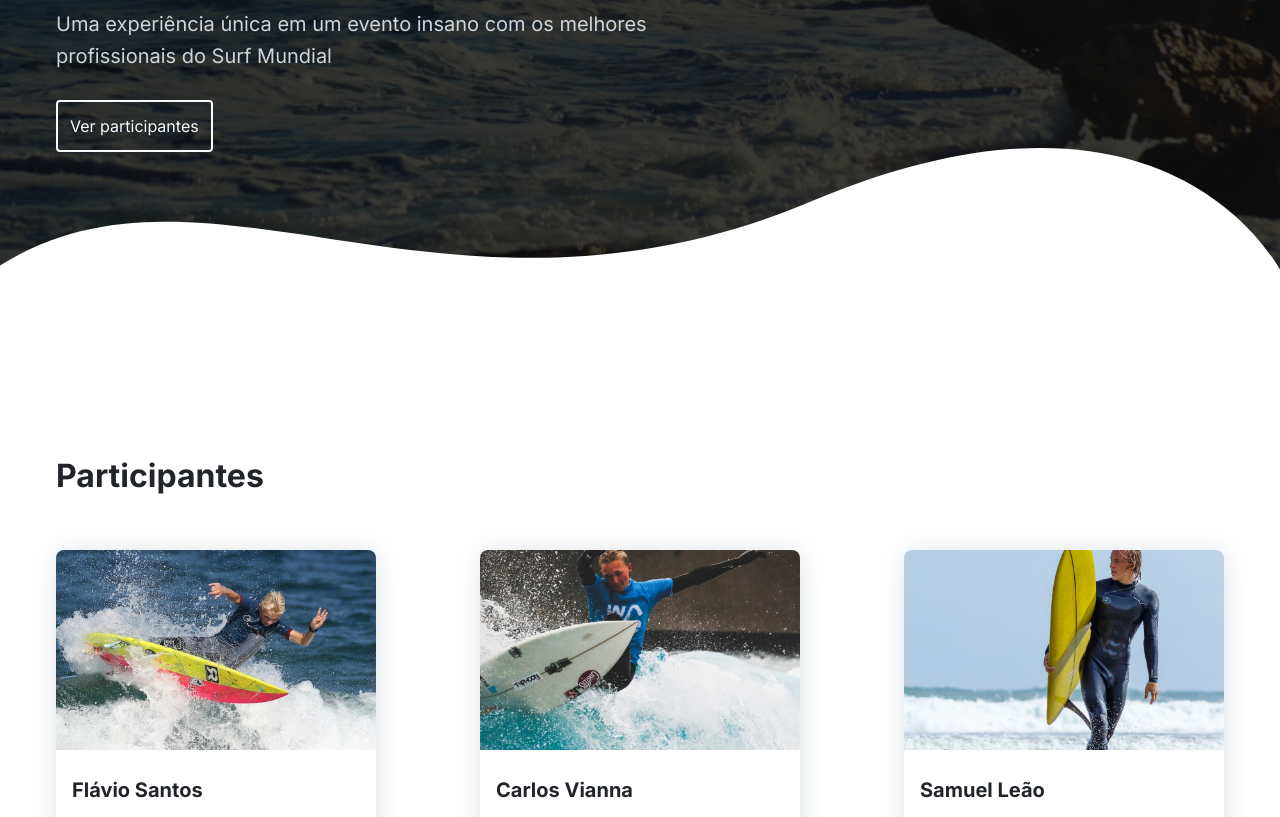
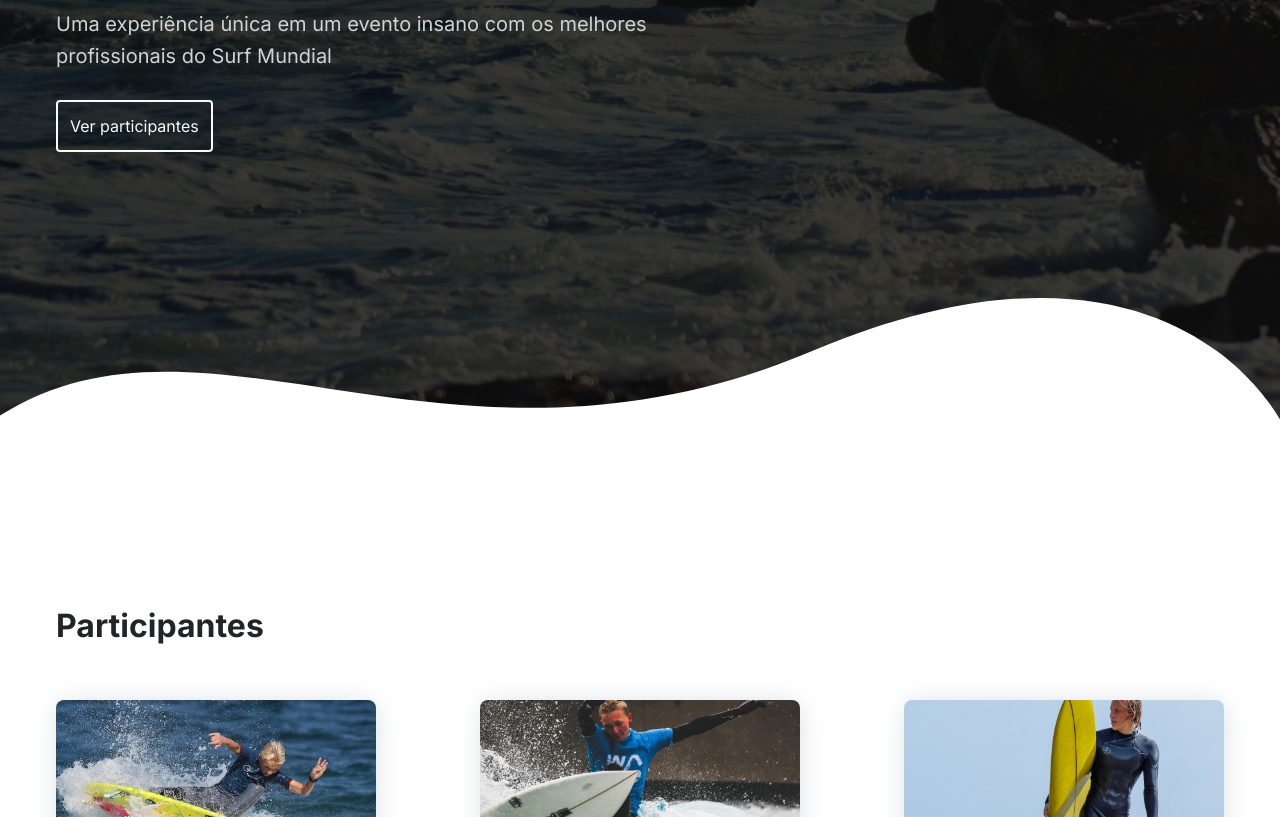
Before and after one commit to Saamu192/surfing-landing-page, a plain HTML site: page pages/home/index.html in a window 1280 px wide. Shown: the part 412-1229 px from the top of the page. Drawn offline with Linux system fonts and the light colour scheme.

Commit message:
fix: header padding

```diff
--- a/pages/home/index.css
+++ b/pages/home/index.css
@@ -1,5 +1,5 @@
 .home-header {
-  padding: 200px 0;
+  padding: 200px 0 350px 0;
   background-image: url(../../img/bg.jpg);
   position: relative;
 }
```
